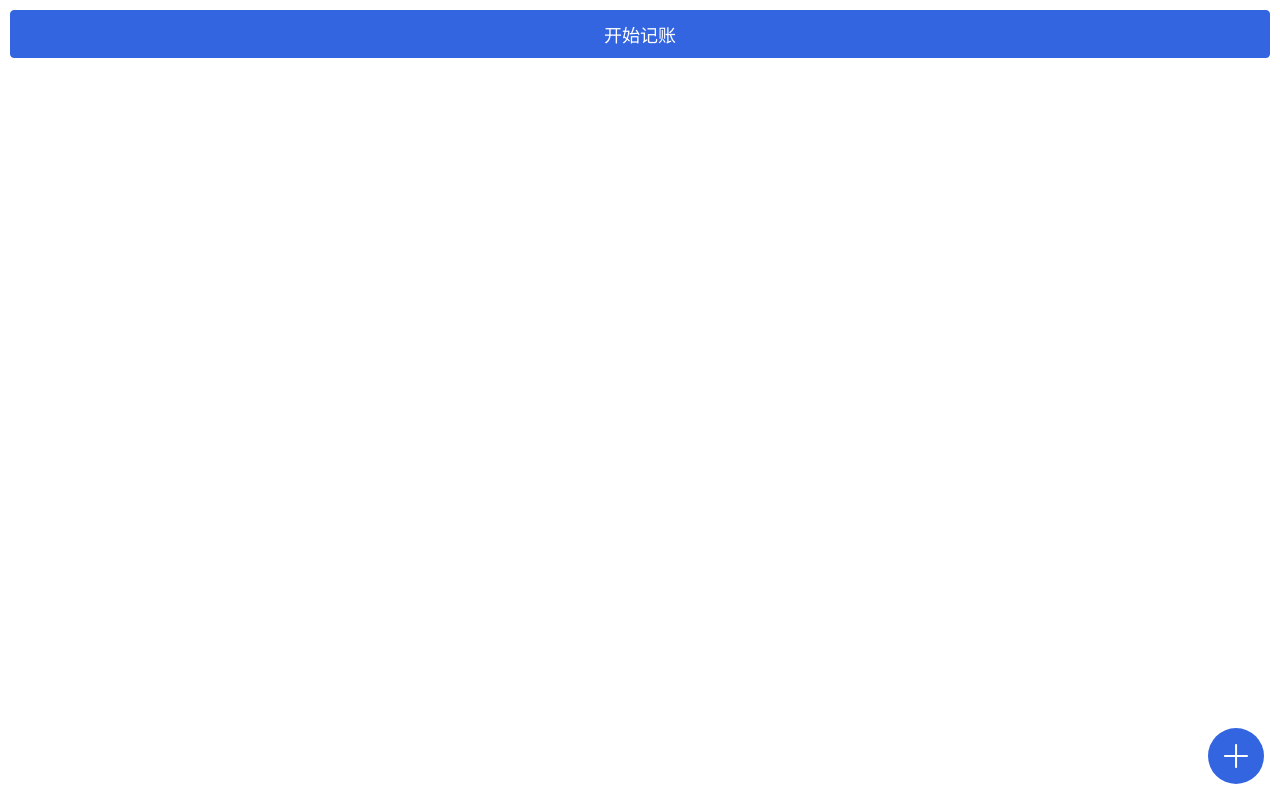
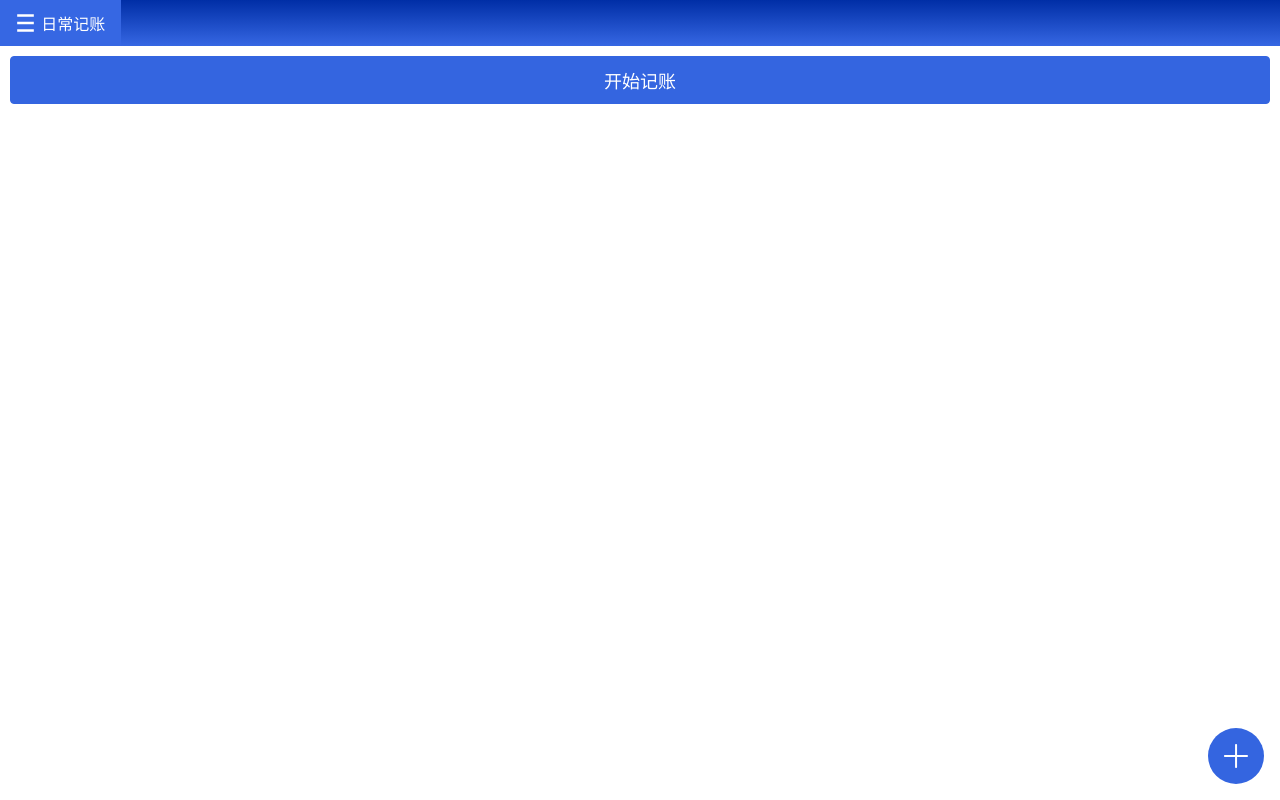
Before and after one commit to jgorijinal/github-page-demo-1, a Vue app: page /#/start in a window 1280 px wide. Built offline with nearby package versions, Linux system fonts and the light colour scheme.

Commit message:
封装 navBar 组件

```diff
--- a/src/components/navBar.vue
+++ b/src/components/navBar.vue
@@ -1,10 +1,95 @@
 <template>
-  <div>
-    navBar
+  <div class="eren-navBar-content">
+    <!--左侧区域-->
+    <div class="eren-navBar-left" @click="clickLeft">
+      <span class="eren-navBar-left-icon">
+        <slot name="leftIcon"></slot>
+      </span>
+      <span class="eren-navBar-left-text" v-if="leftText">
+        {{ leftText }}
+      </span>
+    </div>
+    <!--中间标题-->
+    <span class="eren-navBar-title" v-if="title">{{ title }}</span>
+    <!--右侧区域-->
+    <div class="eren-navBar-right" @click="clickRight">
+      <span class="eren-navBar-left-text" v-if="rightText">
+        {{ rightText }}
+      </span>
+      <span class="eren-navBar-right-icon">
+        <slot name="rightIcon"></slot>
+      </span>
+    </div>
   </div>
 </template>
 <script lang="ts" setup>
-
+export interface NavBarProps {
+  leftText?: string
+  title?: string
+  rightText?:string
+}
+const props = defineProps<NavBarProps>()
+const emits = defineEmits(['clickLeft','clickRight'])
+// 点击左侧区域
+const clickLeft = () => {
+  emits('clickLeft')
+}
+// 点击右侧区域
+const clickRight = () => {
+  emits('clickRight')
+}
 </script>
 <style lang="scss" scoped>
+.eren-navBar-content {
+  width:100%;
+  background-image: linear-gradient(to bottom, #002ea6, #3667e3);
+  color:white;
+  position:relative;
+  display: flex;
+  justify-content: center;
+  align-items: center;
+  height:46px;
+  .eren-navBar-left{
+    position:absolute;
+    // 使用 绝对定位 撑满区域(下面三行), 并加上 左右padding 增加区域宽度
+    left: 0;
+    top: 0;
+    bottom: 0;
+    padding:0 16px;
+    display: flex;
+    justify-content: center;
+    align-items: center;
+    &-icon {
+      margin-right:6px;
+      display: flex;
+      align-items: center;
+    }
+    &-text {
+
+    }
+    &:hover,&:active {
+      background-color:#3667e3;
+    }
+  }
+  .eren-navBar-title{
+
+  }
+  .eren-navBar-right{
+    position:absolute;
+    // 使用 绝对定位 撑满区域(下面三行), 并加上 左右padding 增加区域宽度
+    right:0;
+    top: 0;
+    bottom: 0;
+    padding:0 16px;
+    display: flex;
+    justify-content: center;
+    align-items: center;
+    &-icon {
+      margin-left:6px;
+    }
+    &-text {
+
+    }
+  }
+}
 </style>
--- a/src/views/start.vue
+++ b/src/views/start.vue
@@ -1,12 +1,26 @@
 <template>
+    <nav-bar left-text="日常记账"
+    @click-left="clickLeftHandle" @click-right="clickRightHandle">
+      <template #leftIcon>
+        <img :src="menuSvg" alt="" class="left-icon-img">
+      </template>
+    </nav-bar>
     <e-button class="button" @click="handleClick">开始记账</e-button>
     <float-button />
 </template>
 <script setup lang="ts">
 import EButton from '../components/button.vue'
 import FloatButton from '../components/floatButton.vue'
+import menuSvg from '../assets/icons/menu.svg'
+import navBar from '../components/navBar.vue'
 const handleClick = () => {
   console.log('hi')
+}
+const clickLeftHandle = () => {
+  console.log('点击了 navBar的左侧区域')
+}
+const clickRightHandle = () => {
+  console.log('点击了 navBar的右侧区域')
 }
 </script>
 <style lang="scss" scoped>
@@ -14,4 +28,8 @@ const handleClick = () => {
   display: block;
   margin:10px;
 }
+.left-icon-img {
+  width:1.2em;
+  height:1.2em;
+}
 </style>
```
Also changed, not shown: src/assets/icons/menu.svg (added).
